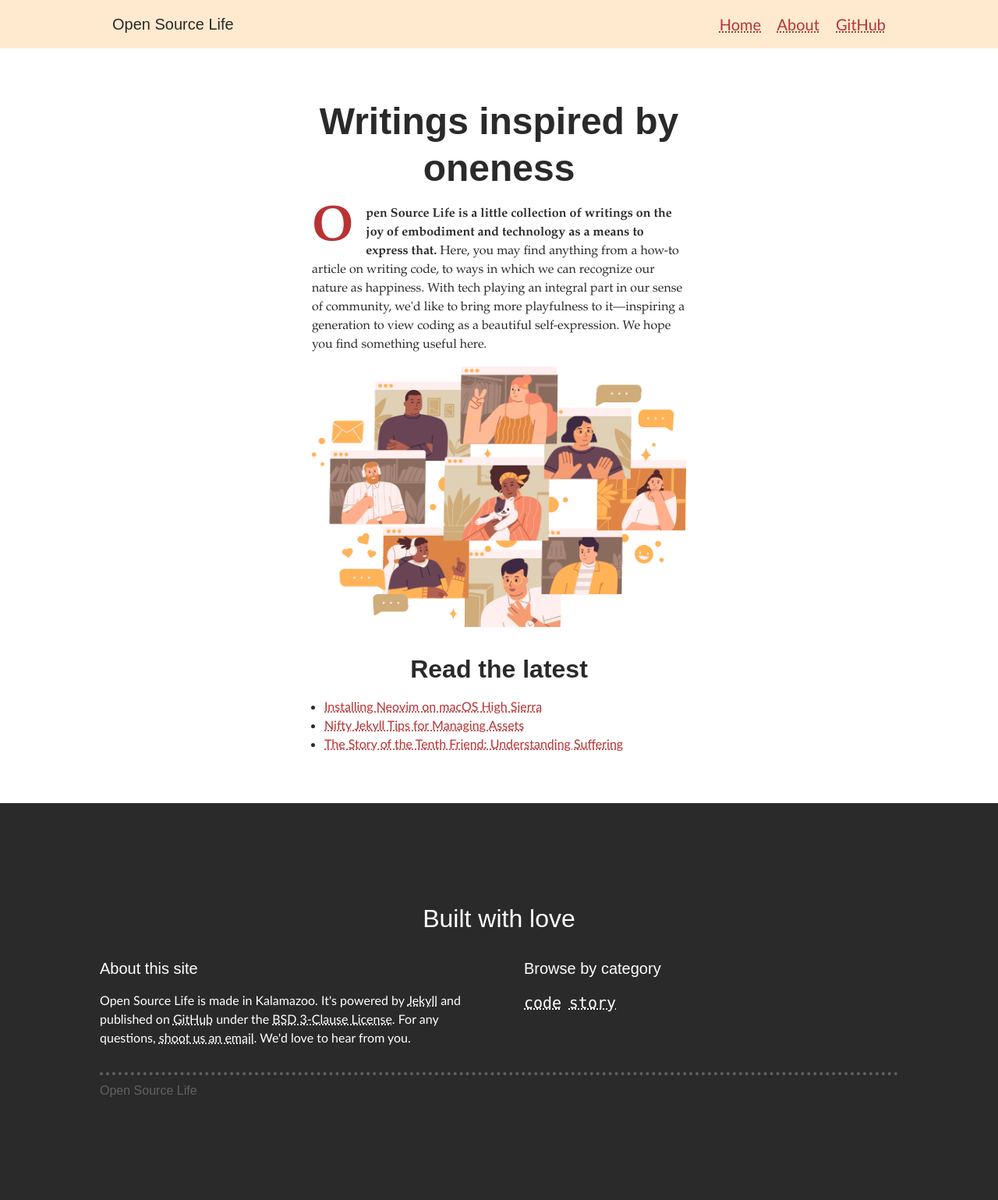
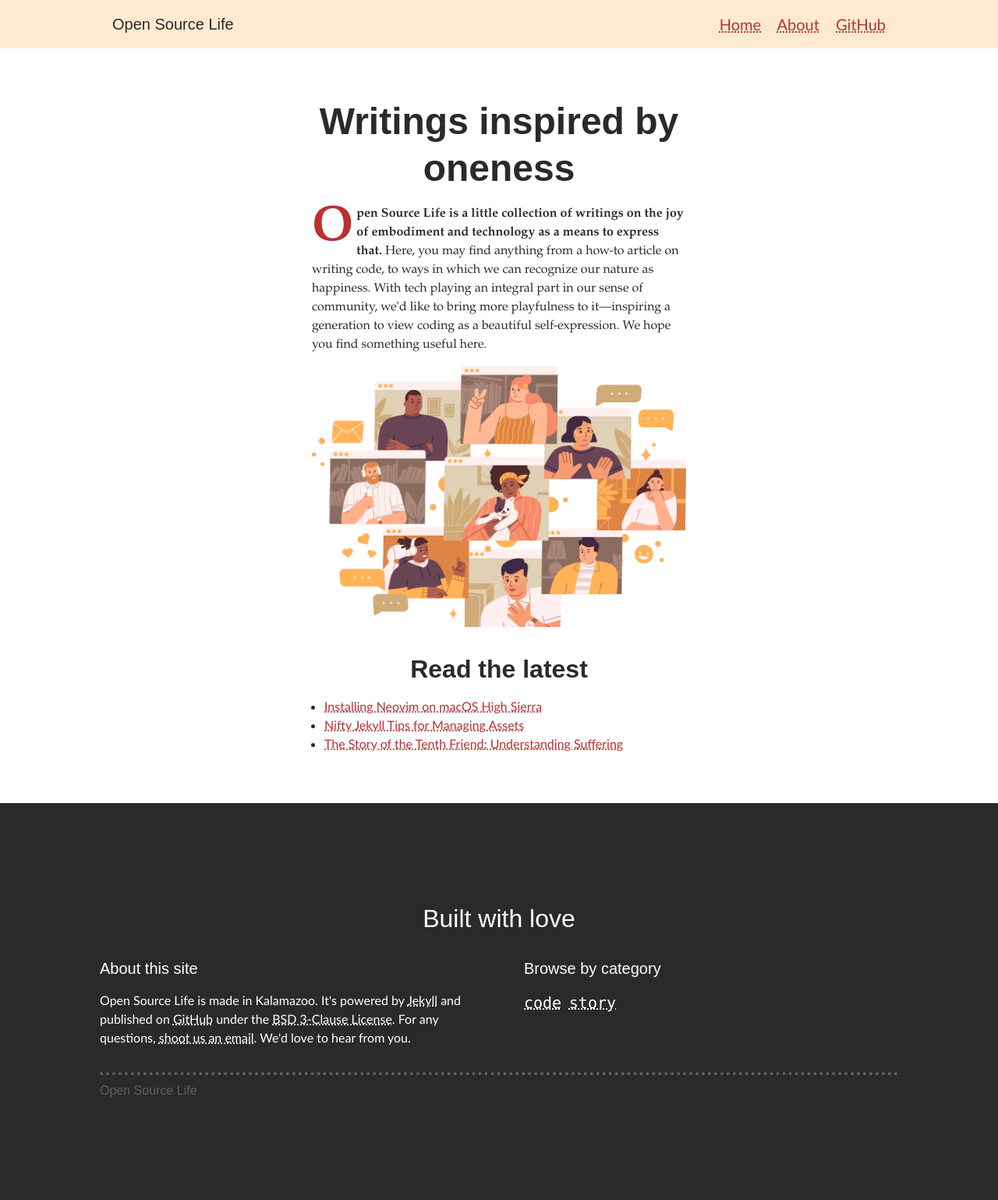
Before and after one commit to advaitchaitanya/opensourcelife, a Jekyll site: the page built from index.html, in a window 1280 px wide. Shown: the whole page at 78% size. Built offline with Jekyll 4.4.1, drawn with Linux system fonts in a browser that asks for light colours.

Commit message:
Fix dropcap indentation

```diff
--- a/_sass/_utilities.scss
+++ b/_sass/_utilities.scss
@@ -25,7 +25,7 @@
   font-size: 4rem;
   font-weight: bold;
   line-height: 1;
-  padding-right: 1rem;
+  padding-right: .25rem;
 }
 
 // 512px
```
